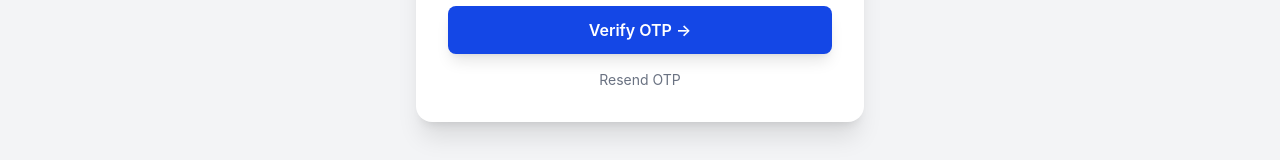
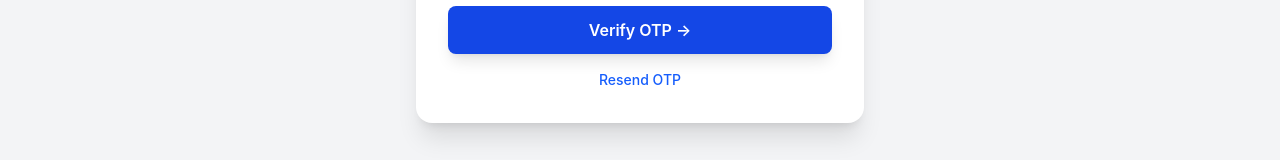
Before and after one commit to phulrepalak/bus_ticket, a React (Vite) app: page /otp in a window 1280 px wide. Shown: the part 527-687 px from the top of the page. Built offline with nearby package versions, Linux system fonts and the light colour scheme.

Commit message:
enhance opt resend feature

```diff
--- a/src/pages/OTPPage.jsx
+++ b/src/pages/OTPPage.jsx
@@ -3,6 +3,7 @@ import { useLocation, useNavigate } from "react-router-dom";
 
 export default function OTPPage() {
   const [otp, setOtp] = useState(["", "", "", "", "", ""]);
+  const [loading, setLoading] = useState(false); // Loading state resend ke liye
   const location = useLocation();
   const navigate = useNavigate();
   const userPhone = location.state?.phone;
@@ -12,10 +13,35 @@ export default function OTPPage() {
     const newOtp = [...otp];
     newOtp[index] = value;
     setOtp(newOtp);
-    // Auto-focus next input
     if (value && index < 5) {
       const nextInput = document.querySelectorAll("input")[index + 1];
       if (nextInput) nextInput.focus();
+    }
+  };
+
+  // --- NEW: RESEND OTP FUNCTION ---
+  const handleResendOTP = async () => {
+    try {
+      setLoading(true);
+      const response = await fetch("http://localhost:5000/api/auth/send-otp", { // Aapki OTP send karne wali API
+        method: "POST",
+        headers: { "Content-Type": "application/json" },
+        body: JSON.stringify({ phone: userPhone }),
+      });
+
+      const data = await response.json();
+
+      if (response.ok) {
+        alert("OTP sent successfully!");
+        setOtp(["", "", "", "", "", ""]); // OTP inputs clear kar dein
+      } else {
+        alert(data.message || "Failed to resend OTP");
+      }
+    } catch (error) {
+      console.error("Resend Error:", error);
+      alert("Error connecting to server.");
+    } finally {
+      setLoading(false);
     }
   };
 
@@ -36,32 +62,19 @@ export default function OTPPage() {
       const data = await response.json();
 
       if (response.ok) {
-        // --- 1. CLEAR OLD GUEST DATA ---
-        // Login hote hi purana guest status hata dein
         localStorage.removeItem("isGuest");
         localStorage.removeItem("guestTicketId");
-
-        // --- 2. SAVE NEW AUTH DATA ---
         localStorage.setItem("token", data.token);
 
-        // Agar backend se role nahi aaya toh default 'user' save karein
         const userRole = data.role || "user";
         localStorage.setItem("role", userRole);
 
-        console.log("Login Success. Role:", userRole); // Debugging
-
-        // --- 3. DYNAMIC REDIRECTION ---
         if (userRole === "admin") {
-          // Admin seedha dashboard/home par jayega
           navigate("/");
         } else {
-          // Normal User profile check karega
           if (data.isProfileComplete === false) {
-            // Naya user: Pehle success screen dikhayenge
             navigate("/account-created");
           } else {
-            // Purana user: Jiski profile complete hai, use seedha Home bhej do
-            // (Ya agar aap chahti hain ki wo apni details dekhe toh "/profile" bhi kar sakti hain)
             navigate("/");
           }
         }
@@ -103,9 +116,14 @@ export default function OTPPage() {
           Verify OTP →
         </button>
 
-        <p className="mt-4 text-sm text-gray-500 cursor-pointer hover:underline">
-          Resend OTP
-        </p>
+        {/* UPDATED: Resend OTP Button */}
+        <button
+          onClick={handleResendOTP}
+          disabled={loading}
+          className={`mt-4 text-sm font-medium ${loading ? 'text-gray-400' : 'text-blue-600 hover:underline'}`}
+        >
+          {loading ? "Sending..." : "Resend OTP"}
+        </button>
       </div>
     </div>
   );
```
